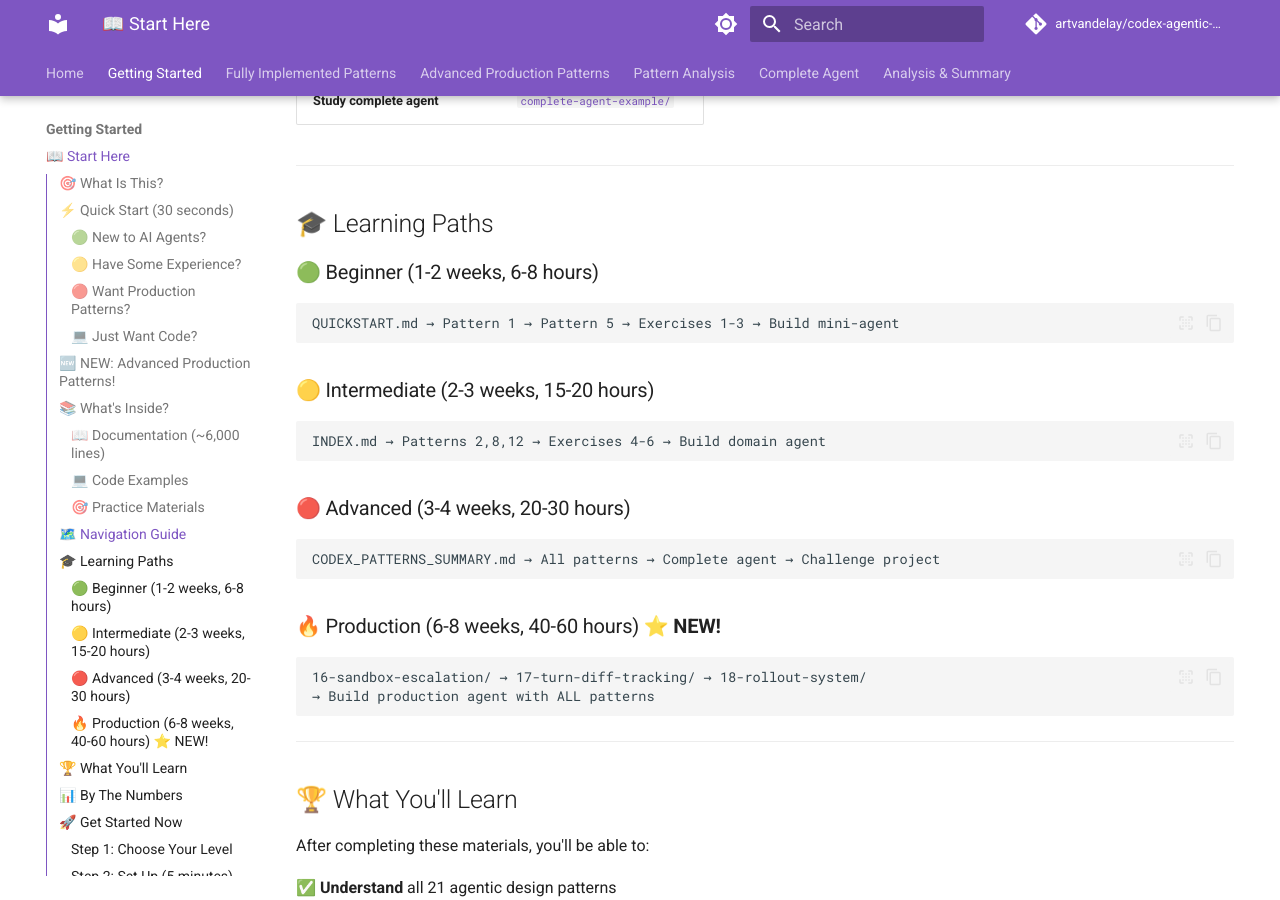
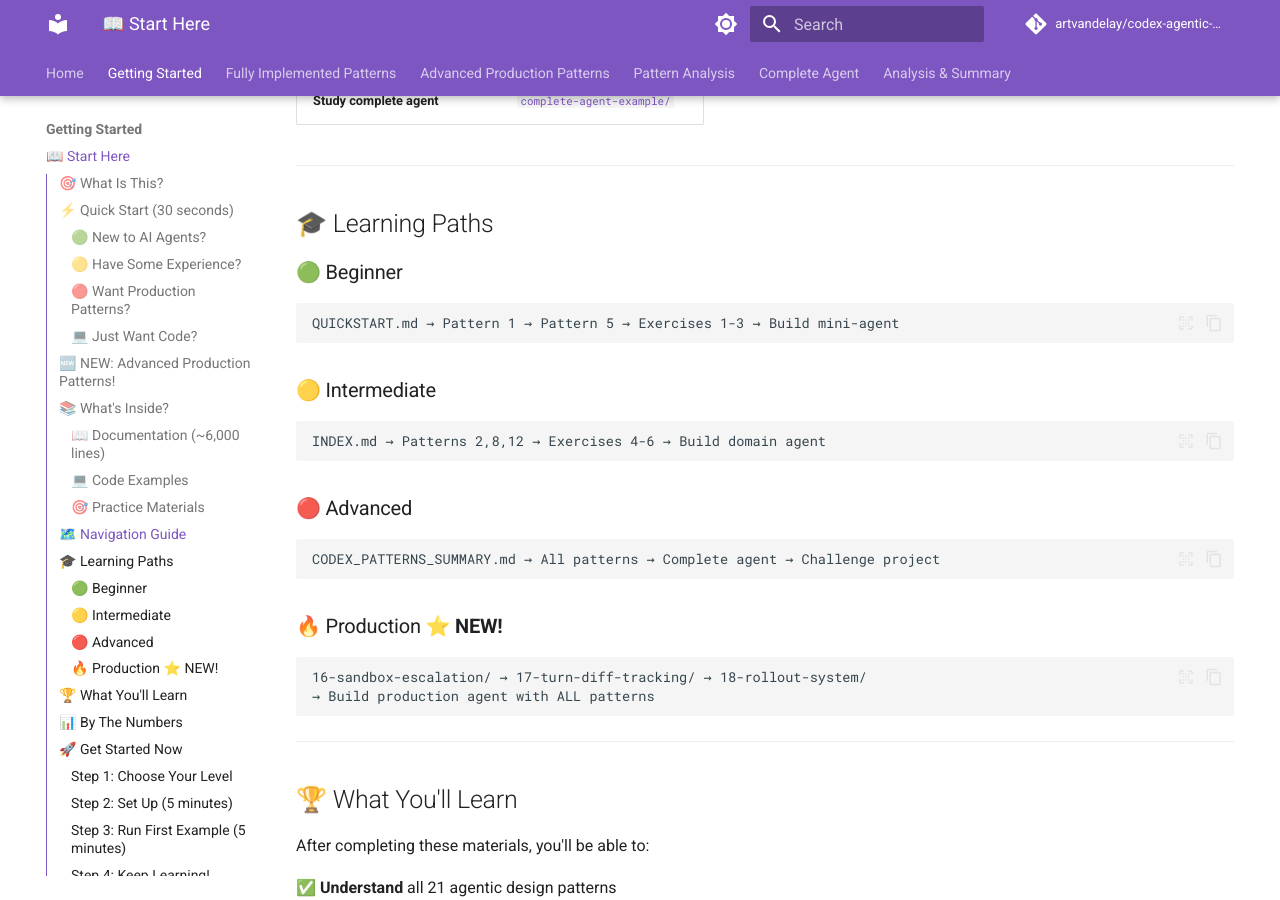
Before and after one commit to artvandelay/codex-agentic-patterns, an MkDocs documentation site: the page built from docs/learning-material/00-READ-ME-FIRST.md, in a window 1280 px wide and 900 px high, scrolled down 2307 px. Built offline with MkDocs 1.6.1 and Material for MkDocs 9.7.7, drawn with Linux system fonts in a browser that asks for light colours; comment, search, counter and statistics services are not loaded.

Commit message:
Fix remaining time estimates in multiple files
STRUCTURE.md: Remove missed (X min) and (X hour) from workflows
00-READ-ME-FIRST.md: Remove (30 seconds) and other time references

Human-supervised cleanup catching AI missed spots

````diff
--- a/docs/learning-material/00-READ-ME-FIRST.md
+++ b/docs/learning-material/00-READ-ME-FIRST.md
@@ -97,22 +97,22 @@ I've added **3 sophisticated patterns** extracted from Codex's production codeba
 
 ## 🎓 Learning Paths
 
-### 🟢 Beginner (1-2 weeks, 6-8 hours)
+### 🟢 Beginner
 ```
 QUICKSTART.md → Pattern 1 → Pattern 5 → Exercises 1-3 → Build mini-agent
 ```
 
-### 🟡 Intermediate (2-3 weeks, 15-20 hours)
+### 🟡 Intermediate
 ```
 INDEX.md → Patterns 2,8,12 → Exercises 4-6 → Build domain agent
 ```
 
-### 🔴 Advanced (3-4 weeks, 20-30 hours)
+### 🔴 Advanced
 ```
 CODEX_PATTERNS_SUMMARY.md → All patterns → Complete agent → Challenge project
 ```
 
-### 🔥 Production (6-8 weeks, 40-60 hours) ⭐ **NEW!**
+### 🔥 Production ⭐ **NEW!**
 ```
 16-sandbox-escalation/ → 17-turn-diff-tracking/ → 18-rollout-system/
 → Build production agent with ALL patterns
````
